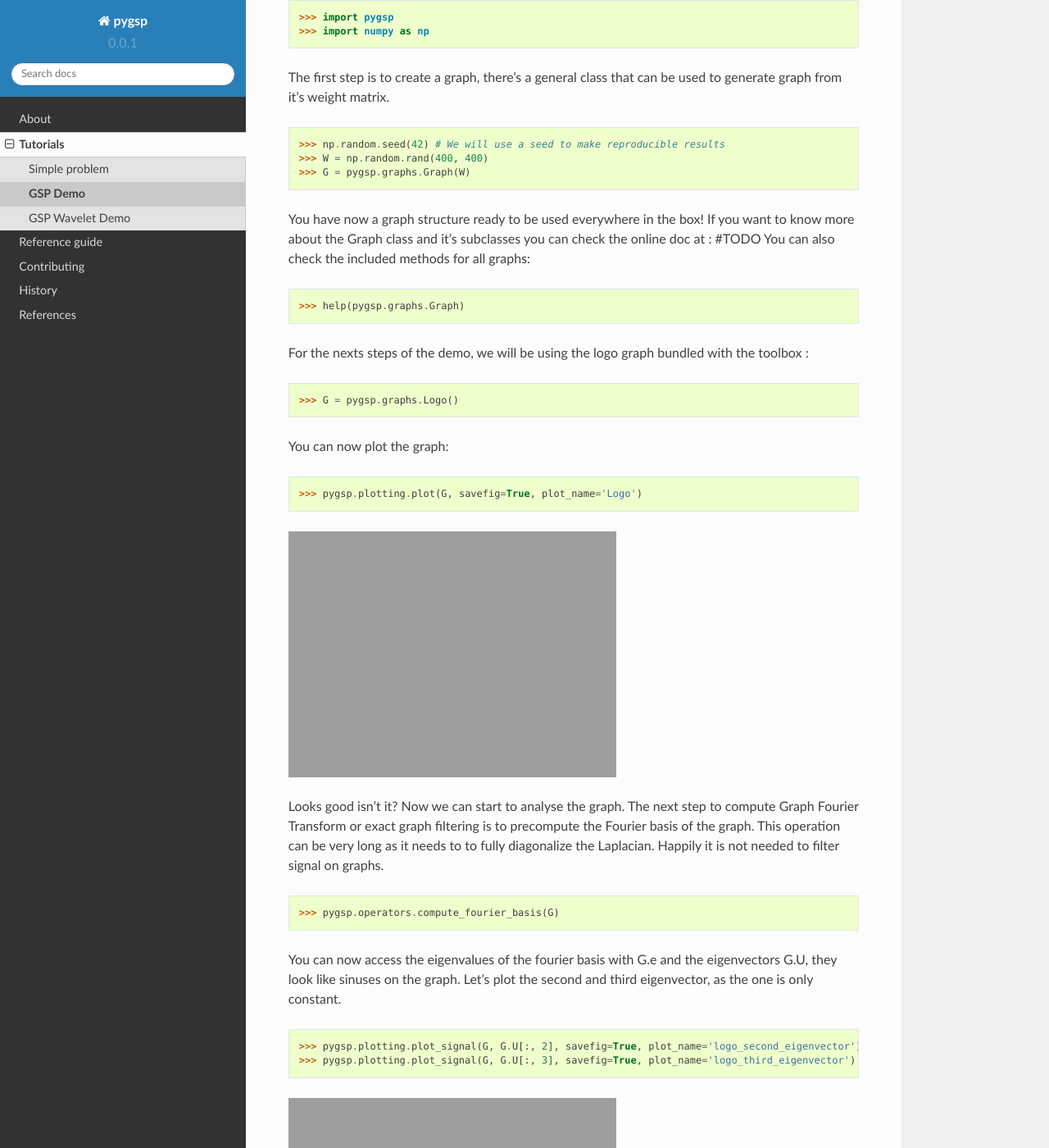
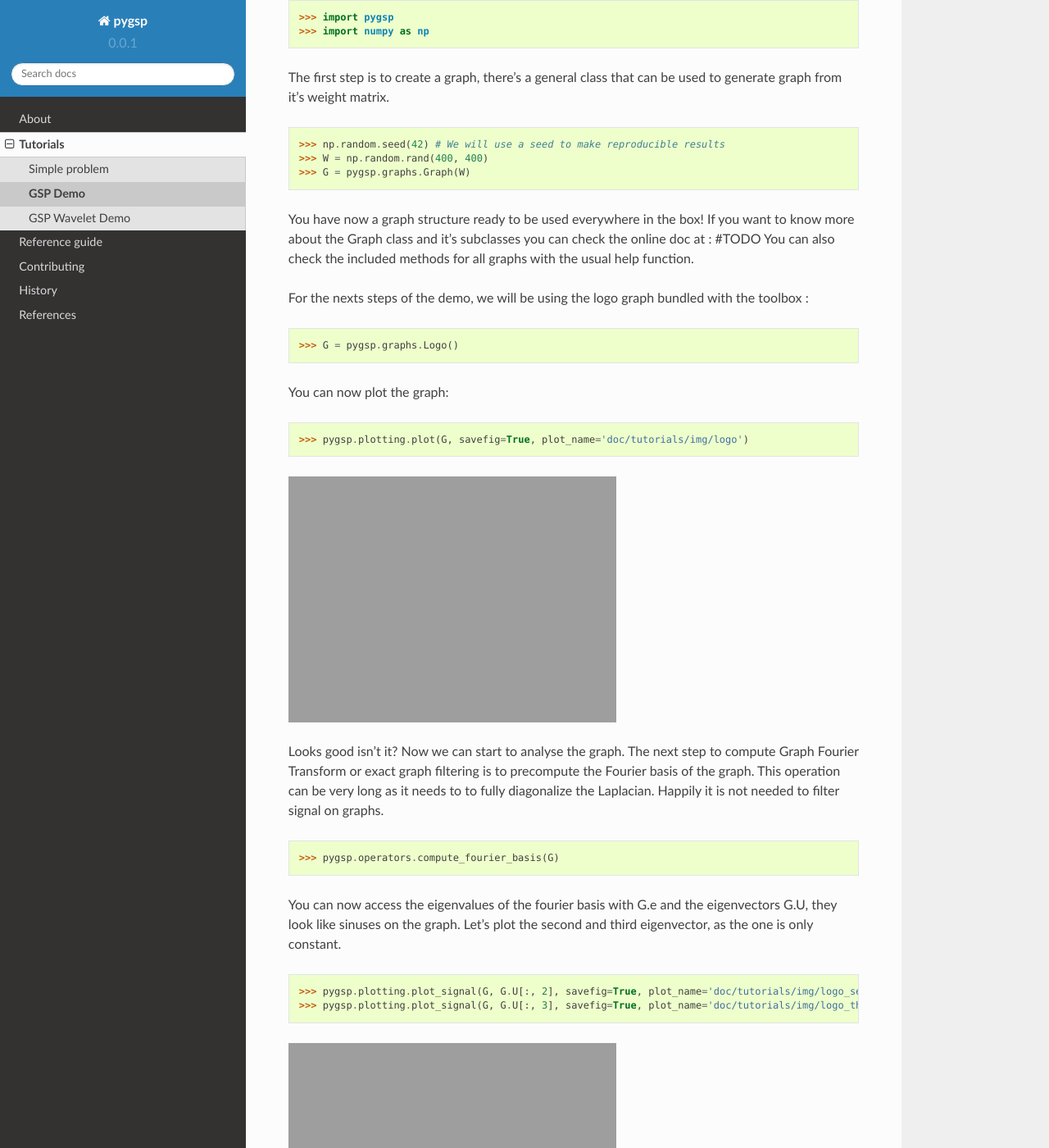
Before and after one commit to epfl-lts2/pygsp, a Sphinx documentation site: the page built from doc/tutorials/demo.rst, in a window 1280 px wide and 1400 px high, scrolled down 256 px. Shown: the whole window at 82% size. Built offline with Sphinx 7.4.7 and the Read the Docs theme 2.0.0, drawn with Linux system fonts in a browser that asks for light colours; some of the changed text lies outside the part shown.

Commit message:
fixes attempts

```diff
--- a/doc/tutorials/demo.rst
+++ b/doc/tutorials/demo.rst
@@ -16,9 +16,7 @@
 
 
 You have now a graph structure ready to be used everywhere in the box! If you want to know more about the Graph class and it's subclasses you can check the online doc at : #TODO
-You can also check the included methods for all graphs:
-
->>> help(pygsp.graphs.Graph)
+You can also check the included methods for all graphs with the usual help function.
 
 For the nexts steps of the demo, we will be using the logo graph bundled with the toolbox :
 
@@ -26,9 +24,9 @@
 
 You can now plot the graph:
 
->>> pygsp.plotting.plot(G, savefig=True, plot_name='Logo')
+>>> pygsp.plotting.plot(G, savefig=True, plot_name='doc/tutorials/img/logo')
 
-.. image:: Logo.*
+.. image:: logo.*
 
 Looks good isn't it? Now we can start to analyse the graph. The next step to compute Graph Fourier Transform or exact graph filtering is to precompute the Fourier basis of the graph. This operation can be very long as it needs to to fully diagonalize the Laplacian. Happily it is not needed to filter signal on graphs.
 
@@ -37,11 +35,11 @@
 You can now access the eigenvalues of the fourier basis with G.e and the eigenvectors G.U, they look like sinuses on the graph.
 Let's plot the second and third eigenvector, as the one is only constant.
 
->>> pygsp.plotting.plot_signal(G, G.U[:, 2], savefig=True, plot_name='logo_second_eigenvector')
->>> pygsp.plotting.plot_signal(G, G.U[:, 3], savefig=True, plot_name='logo_third_eigenvector')
+>>> pygsp.plotting.plot_signal(G, G.U[:, 2], savefig=True, plot_name='doc/tutorials/img/logo_second_eigenvector')
+>>> pygsp.plotting.plot_signal(G, G.U[:, 3], savefig=True, plot_name='doc/tutorials/img/logo_third_eigenvector')
 
-.. image:: logo_second_eigenvector.*
-.. image:: logo_third_eigenvector.*
+.. image:: img/logo_second_eigenvector.*
+.. image:: img/logo_third_eigenvector.*
 
 Let's discover basic filters operations, filters are usually defined in the spectral domain.
 
@@ -60,9 +58,9 @@
 
 You can also put multiple functions in a list to define a filterbank!
 
->>> pygsp.plotting.plot(F,plot_eigenvalues=True, savefig=True, plot_name='low_pass_filter')
+>>> pygsp.plotting.plot(F,plot_eigenvalues=True, savefig=True, plot_name='doc/tutorials/img/low_pass_filter')
 
-.. image:: low_pass_filter.*
+.. image:: img/low_pass_filter.*
 
 Here's our low pass filter.
 
@@ -82,11 +80,11 @@
 
 Finally here's the noisy signal and the denoised version right under.
 
->>> pygsp.plotting.plot_signal(G, f, savefig=True, plot_name='noisy_logo')
->>> pygsp.plotting.plot_signal(G, f2, savefig=True, plot_name='denoised_logo')
+>>> pygsp.plotting.plot_signal(G, f, savefig=True, plot_name='doc/tutorials/img/noisy_logo')
+>>> pygsp.plotting.plot_signal(G, f2, savefig=True, plot_name='doc/tutorials/img/denoised_logo')
 
-.. image:: noisy_logo.*
-.. image:: denoised_logo.*
+.. image:: img/noisy_logo.*
+.. image:: img/denoised_logo.*
 
 So here are the basics for the PyGSP toolbox, if you want more informations you can check the doc at : #TODO.
 Enjoy the toolbox!
```
Also changed, not shown: doc/tutorials/simple.rst (+13 -0 lines), 6 other files.
